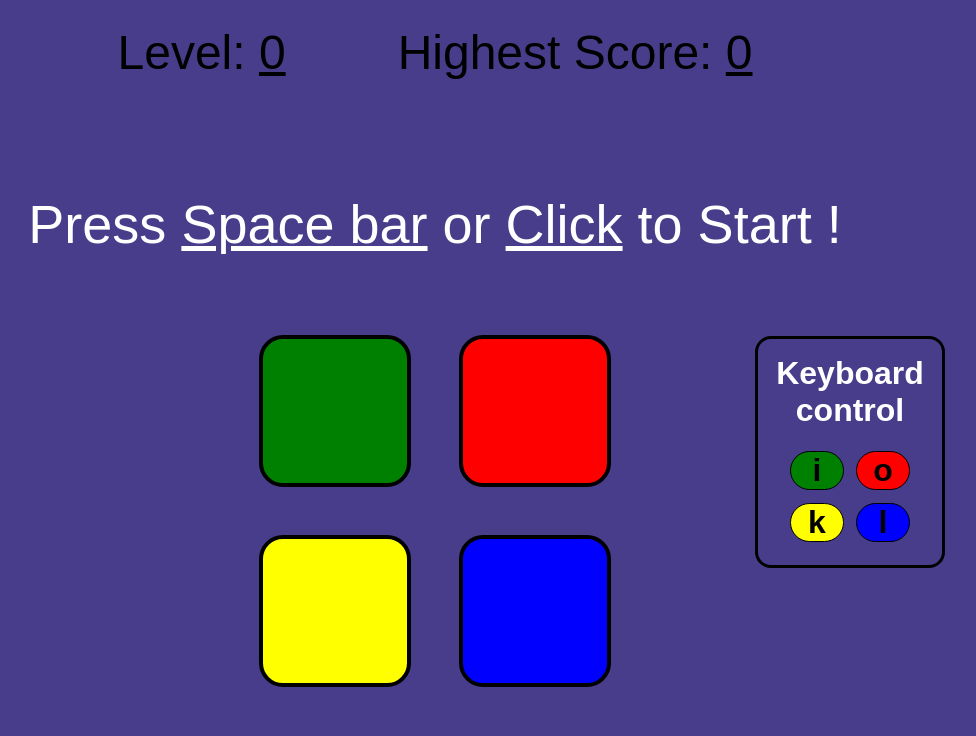
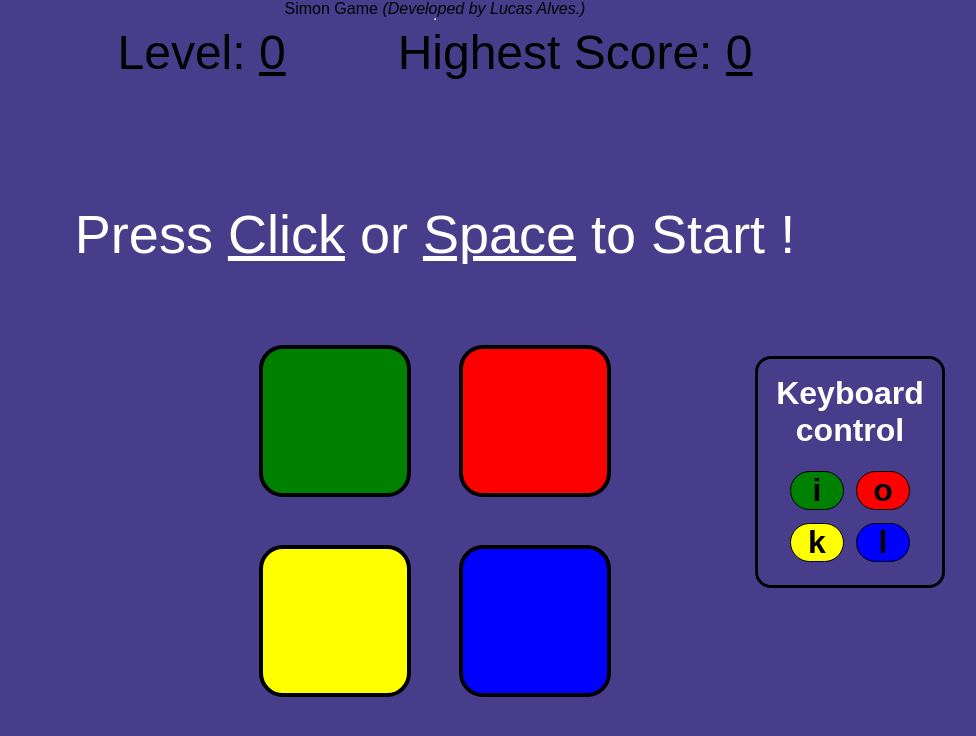
Before and after one commit to lucas21alves/simons-game, a plain HTML site: page index.html in a window 1280 px wide. Shown: the whole page, without its empty margins (205-1181 px from the left). Drawn offline with nearby package versions, Linux system fonts and the light colour scheme; no server answers; a web font is replaced by a local one.

Commit message:
Update index.html

```diff
--- a/index.html
+++ b/index.html
@@ -13,8 +13,15 @@
     <link rel="shortcut icon" href="#">
 </head>
 <body>
+    <header>
+        <span class="gameName">Simon Game</span>
+        <span class="creator"><i>(Developed by Lucas Alves.)</i></span>
+    </header>
+
+    <hr class="hr">
+
     <div class="container">
-        <h1>Press <u>Space bar</u> or <u>Click</u> to Start !</h1>
+        <h1>Press <u>Click</u> or <u>Space</u> to Start !</h1>
         <div class="squaresContainer">
             <div class="greenSquare square"><span>0</span></div>
             <div class="redSquare square"><span>1</span></div>
@@ -37,8 +44,6 @@
 
     </div>
 
-
-
     <script
         src="https://code.jquery.com/jquery-3.7.1.js"
         integrity="sha256-eKhayi8LEQwp4NKxN+CfCh+3qOVUtJn3QNZ0TciWLP4="
```
